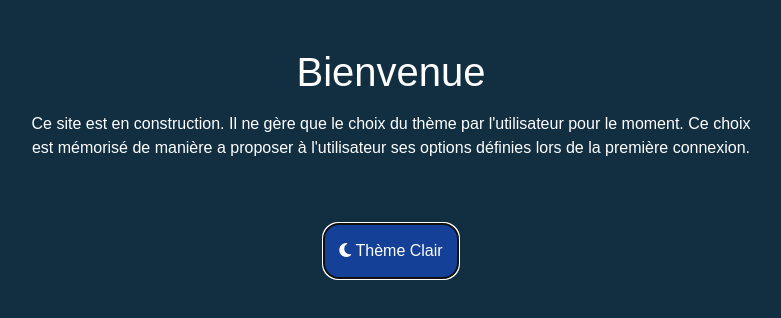
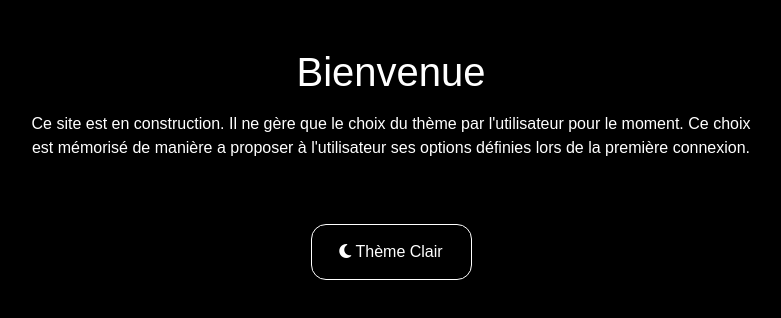
Before and after one commit to thateflondon/browser-theme-choice, a plain HTML site: page index.html in a window 1280 px wide. Both pictures are taken after a click on the button "Thème sombre". Shown: the whole page, without its empty margins (249-1030 px from the left). Drawn offline with nearby package versions, Linux system fonts and the light colour scheme.

Commit message:
Update dark mode styles for button and background

```diff
--- a/style.css
+++ b/style.css
@@ -10,16 +10,25 @@ button {
     cursor: pointer;
 }
 
+button:focus{
+    outline: none;
+}
+
 * {
     outline: 0;
 }
 
 .dark {
-    background-color: #112F41;
+    background-color: black;
     color: #ffffff;
 }
 
 .dark button {
-    background: #144098;
+    background: black;
     color: #fff;
+    border: 0.5px solid #ffffff;
 }
+
+#mode {
+    width: 161px;
+}
```
